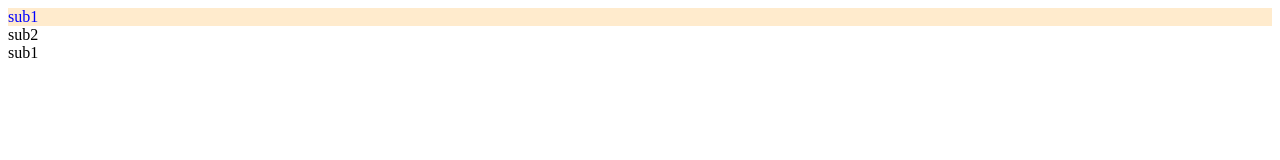
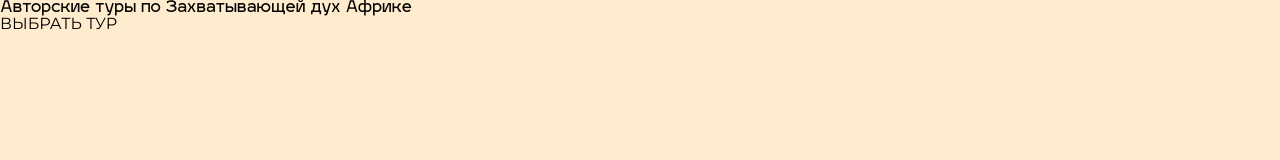
Before and after one commit to Ivan-F-Dev/africa_tour, a plain HTML site: page main.html in a window 1280 px wide. Drawn offline with Linux system fonts and the light colour scheme.

Commit message:
Подключил шрифты

```diff
--- /dev/null
+++ b/css/default.css
@@ -0,0 +1,88 @@
+@font-face {
+    font-family: "IgraSans";
+    src: url("../fonts/IgraSans.otf") format("truetype");
+    font-style: normal;
+    font-weight: normal;
+}
+
+@font-face {
+    font-family: "Montserrat";
+    src: url("../fonts/Montserrat-Thin.ttf") format("truetype");
+    font-style: normal;
+    font-weight: 100;
+}
+
+@font-face {
+    font-family: "Montserrat";
+    src: url("../fonts/Montserrat-ExtraLight.ttf") format("truetype");
+    font-style: normal;
+    font-weight: 200;
+}
+
+@font-face {
+    font-family: "Montserrat";
+    src: url("../fonts/Montserrat-Regular.ttf") format("truetype");
+    font-style: normal;
+    font-weight: 400;
+}
+
+@font-face {
+    font-family: "Montserrat";
+    src: url("../fonts/Montserrat-Medium.ttf") format("truetype");
+    font-style: normal;
+    font-weight: 500;
+}
+
+@font-face {
+    font-family: "Montserrat";
+    src: url("../fonts/Montserrat-SemiBold.ttf") format("truetype");
+    font-style: normal;
+    font-weight: 600;
+}
+
+@font-face {
+    font-family: "Montserrat";
+    src: url("../fonts/Montserrat-Bold.ttf") format("truetype");
+    font-style: normal;
+    font-weight: 700;
+}
+
+*,
+* ::before,
+*::after {
+  box-sizing: border-box;
+  margin: 0;
+  padding: 0;
+  border: 0;
+}
+li {
+  list-style: none;
+}
+a {
+  color: inherit;
+}
+a,
+a:visited {
+  text-decoration: none;
+}
+a:hover {
+  text-decoration: none;
+}
+h1,
+h2,
+h3,
+h4,
+h5,
+h6 {
+  font-weight: inherit;
+  font-size: inherit;
+}
+img {
+  vertical-align: top;
+}
+
+body,
+html {
+  height: 100%;
+  line-height: 1;
+}
--- /dev/null
+++ b/css/main.css
@@ -0,0 +1,10 @@
+.main {
+    background-color: blanchedalmond;
+    width: 100%;
+    height: 100%;
+    font-family: 'IgraSans';
+    div {
+        font-family: 'Montserrat';
+        text-transform: uppercase;
+    }
+}
--- /dev/null
+++ b/css/pageTour.css
@@ -0,0 +1,5 @@
+.main {
+    background-color: blanchedalmond;
+    width: 100%;
+    height: 100%;
+}
--- a/main.css
+++ /dev/null
@@ -1,11 +0,0 @@
-.main {
-    background-color: blanchedalmond;
-    width: 100%;
-    height: 100%;
-    .submain {
-        color: blue;
-    }
-    &__2 {
-        background-color: brown;
-    }
-}
--- a/main.html
+++ b/main.html
@@ -1,18 +1,16 @@
 <!DOCTYPE html>
 <html lang="en">
 <head>
-    <link rel="stylesheet" href="./main.css">
+    <link rel="stylesheet" href="./css/default.css">
+    <link rel="stylesheet" href="./css/main.css">
     <meta charset="UTF-8">
     <meta name="viewport" content="width=device-width, initial-scale=1.0">
     <title>Document</title>
 </head>
 <body>
     <div class="main">
-        <div class="submain">sub1</div>
-    </div>
-    <div class="submain">sub2</div>
-    <div class="main__2">
-        <div class="submain">sub1</div>
+        <span>Авторские туры по Захватывающей дух Африке</span>
+        <div>выбрать тур</div>
     </div>
 </body>
 </html>
--- a/pageTour.css
+++ /dev/null
@@ -1,11 +0,0 @@
-.main {
-    background-color: blanchedalmond;
-    width: 100%;
-    height: 100%;
-    .submain {
-        color: blue;
-    }
-    &__2 {
-        background-color: brown;
-    }
-}
```
Also changed, not shown: pageTour.html (+1 -5 lines).
